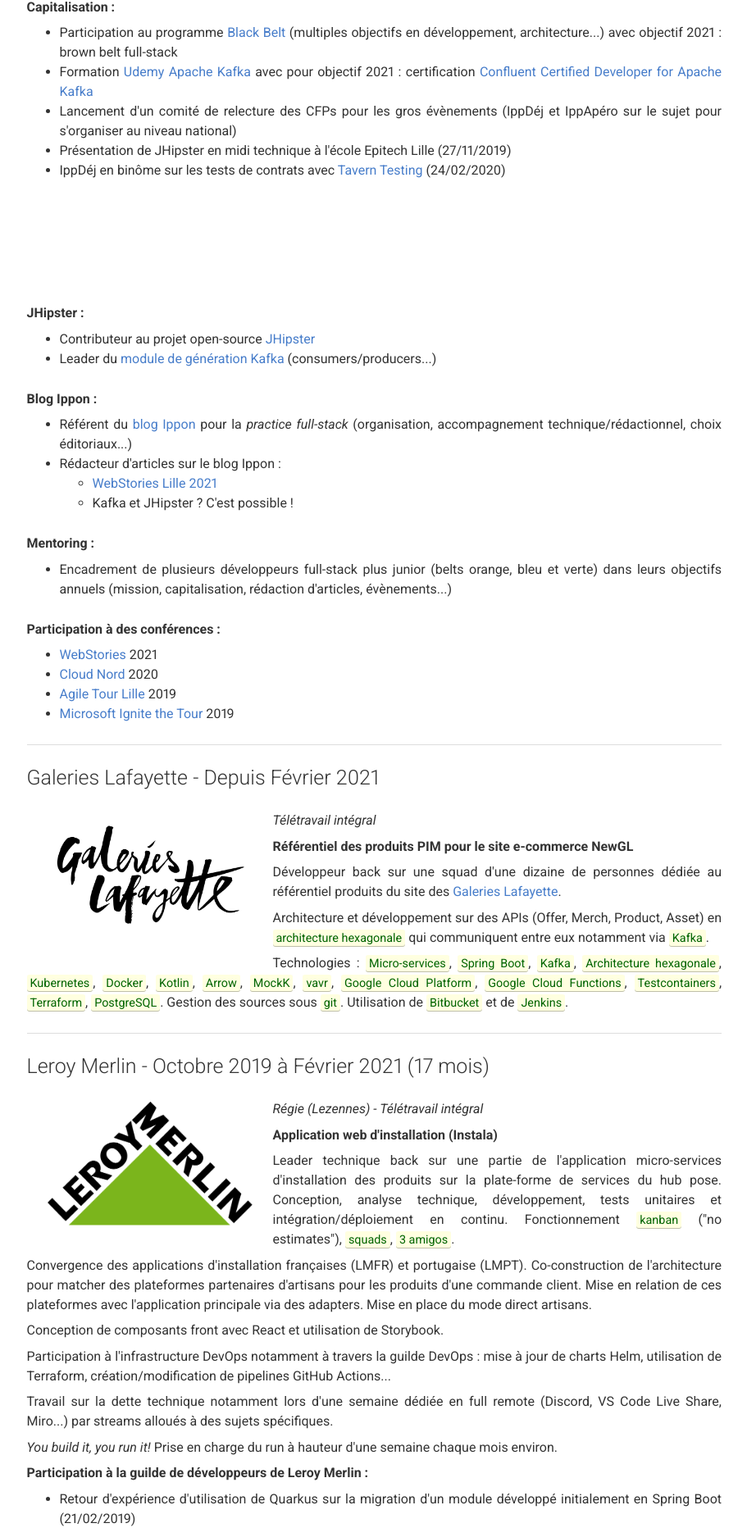
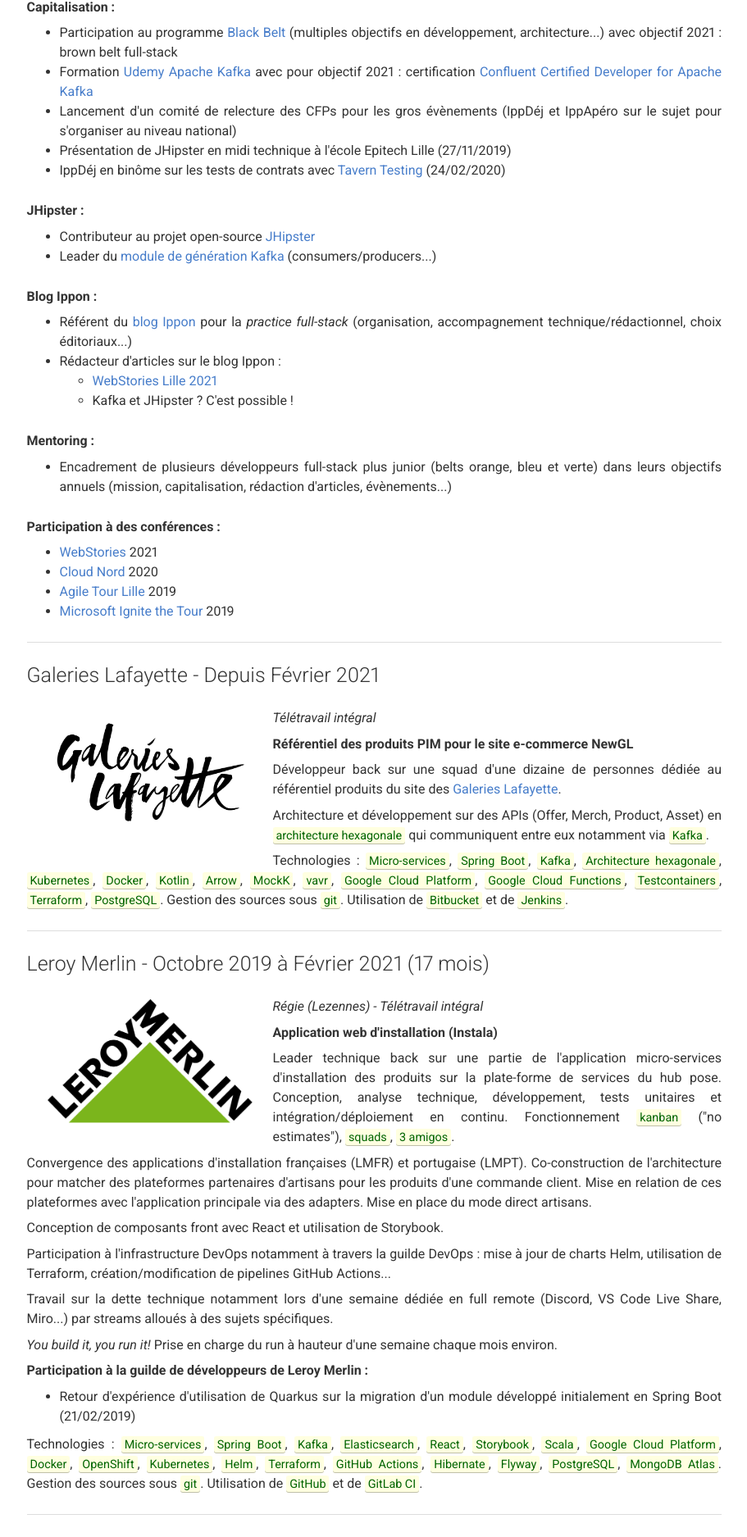
Before and after one commit to fdelbrayelle/fdelbrayelle.github.io, a Jekyll site: the page built from index.md, in a window 1280 px wide. Shown: the part 1249-3124 px from the top of the page at 82% size, without its empty margins (330-1241 px from the left). Built offline with Jekyll 4.4.1, drawn with Linux system fonts in a browser that asks for light colours; nearby versions of some CDN libraries.

Commit message:
chore: update

```diff
--- a/_config.yml
+++ b/_config.yml
@@ -113,7 +113,7 @@
               <li>IppDéj en binôme sur les tests de contrats avec <a title="Tavern Testing" href="https://taverntesting.github.io/" target="_blank" rel="noreferrer noopener">Tavern Testing</a> (24/02/2020)</li>
             </ul>
           </p>
-          <p style="margin-top: 150px;">
+          <p style="margin-top: 25px;">
             <strong>JHipster :</strong>
             <ul>
               <li>Contributeur au projet open-source <a title="Java Hipster" href="https://www.jhipster.tech" target="_blank" rel="noreferrer noopener">JHipster</a></li>
```
